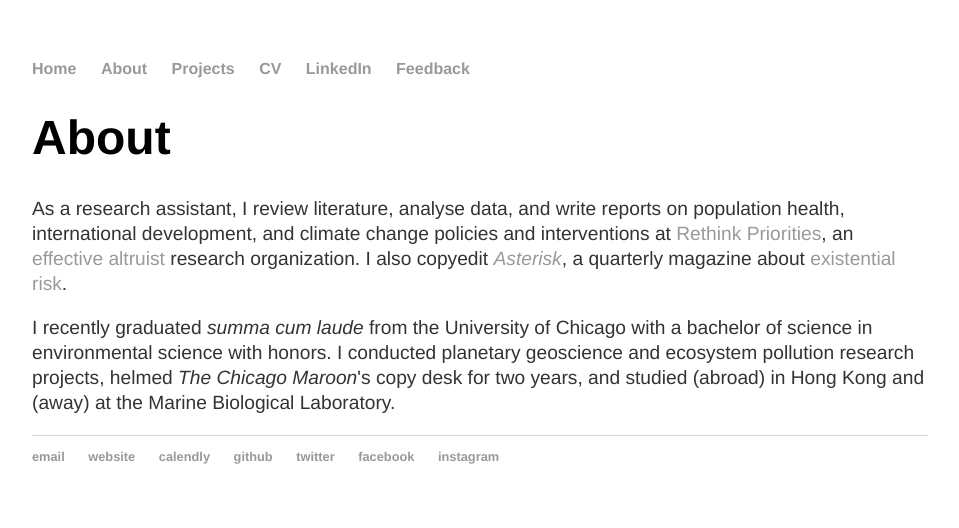
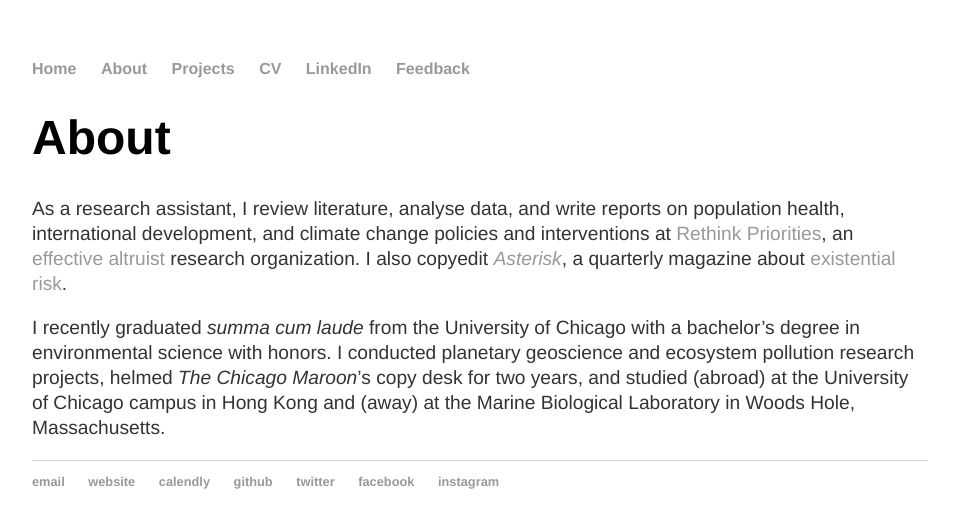
Before and after one commit to y-james-hu/y-james-hu.github.io, a Jekyll site: the page built from about/index.html, in a window 1280 px wide. Shown: the top 528 px of the page, without its empty margins (160-1119 px from the left). Built offline with Jekyll 4.4.1, drawn with Linux system fonts in a browser that asks for light colours.

Commit message:
Update index.html

```diff
--- a/about/index.html
+++ b/about/index.html
@@ -4,5 +4,5 @@ title: About
 ---
   <h1>{{ page.title }}</h1>
     <p>As a research assistant, I review literature, analyse data, and write reports on population health, international development, and climate change policies and interventions at <a href = "https://rethinkpriorities.org/">Rethink Priorities</a>, an <a href = "https://effectivealtruism.org">effective altruist</a> research organization. I also copyedit <a href = "http://asteriskmag.com/"><em>Asterisk</em></a>, a quarterly magazine about <a href = "https://theprecipice.com/">existential risk</a>.</p>
-    <p>I recently graduated <em>summa cum laude</em> from the University of Chicago with a bachelor of science in environmental science with honors. I conducted planetary geoscience and ecosystem pollution research projects, helmed <em>The Chicago Maroon</em>'s copy desk for two years, and studied (abroad) in Hong Kong and (away) at the Marine Biological Laboratory.</p>
+    <p>I recently graduated <em>summa cum laude</em> from the University of Chicago with a bachelor’s degree in environmental science with honors. I conducted planetary geoscience and ecosystem pollution research projects, helmed <em>The Chicago Maroon</em>’s copy desk for two years, and studied (abroad) at the University of Chicago campus in Hong Kong and (away) at the Marine Biological Laboratory in Woods Hole, Massachusetts.</p>
     <p></p>
```
